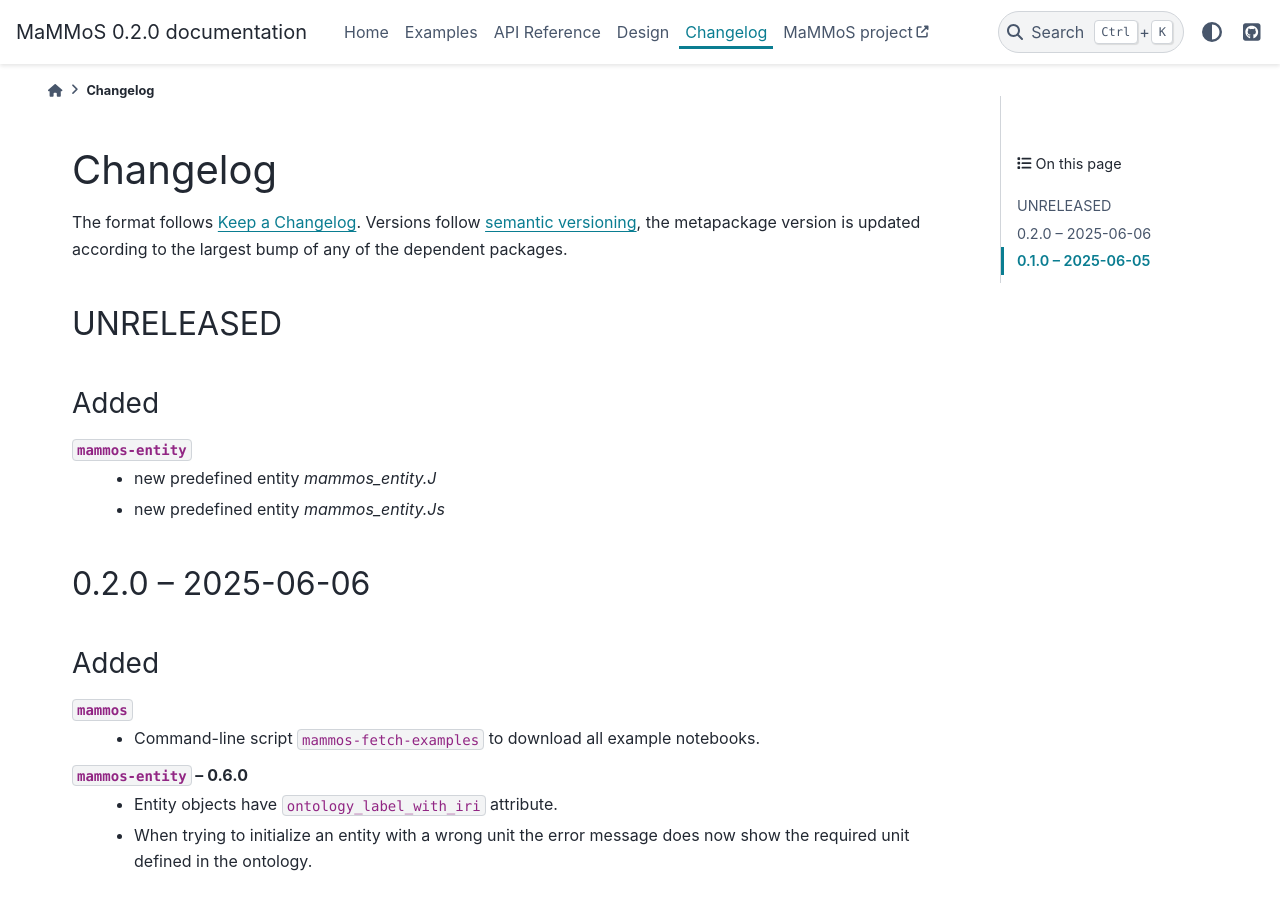
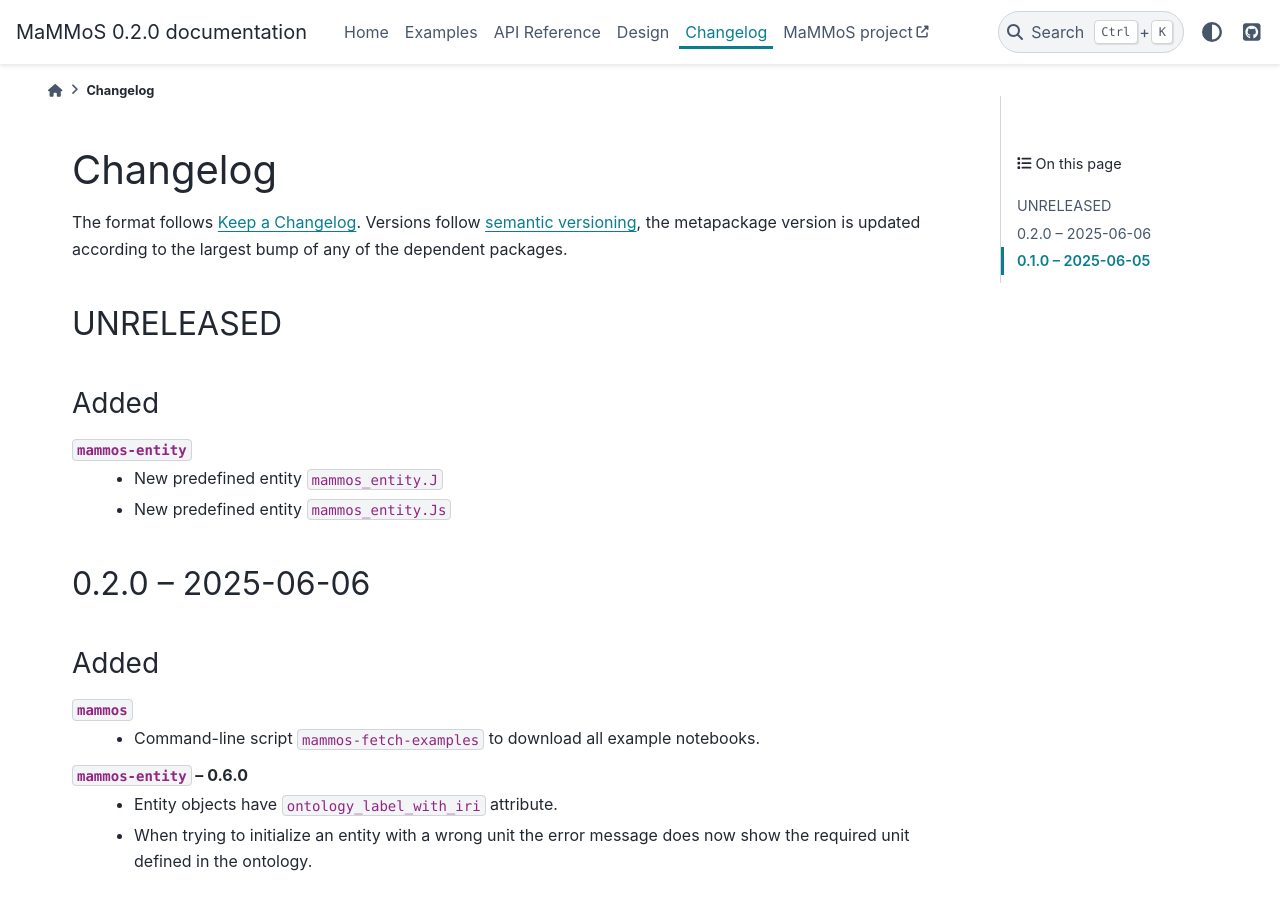
Before and after one commit to MaMMoS-project/mammos, a Sphinx documentation site: the page built from docs/source/changelog.rst, in a window 1280 px wide and 900 px high. Built offline with Sphinx 7.4.7 and the PyData theme 0.15.4, drawn with Linux system fonts in a browser that asks for light colours; pages that are not in the unit, such as notebooks, are missing from menus; the version number is read from the project's files by our own code.

```diff
--- a/docs/source/changelog.rst
+++ b/docs/source/changelog.rst
@@ -13,8 +13,8 @@ Added
 -----
 
 ``mammos-entity``
-  - new predefined entity `mammos_entity.J`
-  - new predefined entity `mammos_entity.Js`
+  - New predefined entity ``mammos_entity.J``
+  - New predefined entity ``mammos_entity.Js``
 
 
 0.2.0 -- 2025-06-06
```
